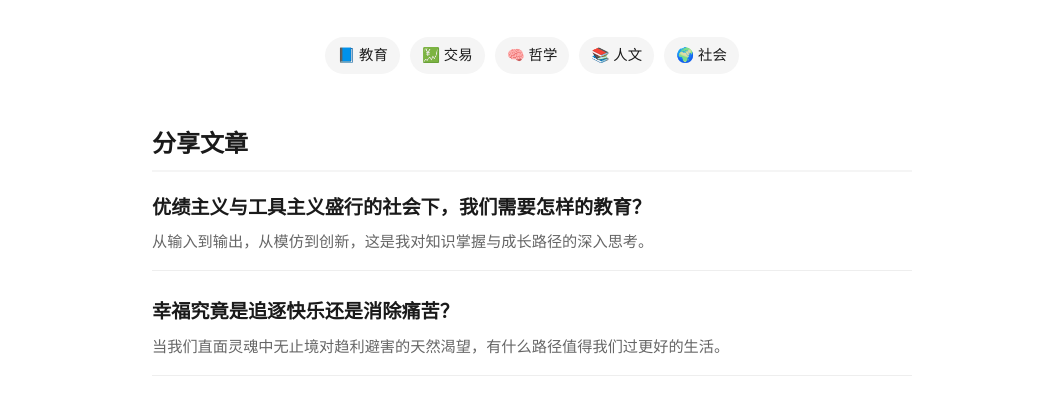
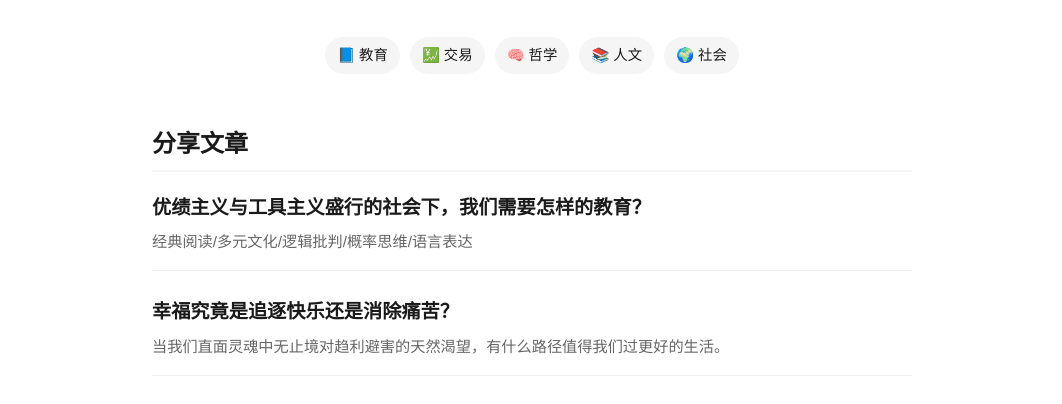
Before and after one commit to RealJerryTeng/jerry-homepage, a plain HTML site: page index.html in a window 1280 px wide. Shown: the part 220-624 px from the top of the page, without its empty margins (108-1170 px from the left). Drawn offline with Linux system fonts and the light colour scheme.

Commit message:
Update index.html

```diff
--- a/index.html
+++ b/index.html
@@ -191,7 +191,7 @@
 
       <div class="article-item">
         <h4>优绩主义与工具主义盛行的社会下，我们需要怎样的教育？</h4>
-        <p>从输入到输出，从模仿到创新，这是我对知识掌握与成长路径的深入思考。</p>
+        <p>经典阅读/多元文化/逻辑批判/概率思维/语言表达</p>
       </div>
 
       <div class="article-item">
```
